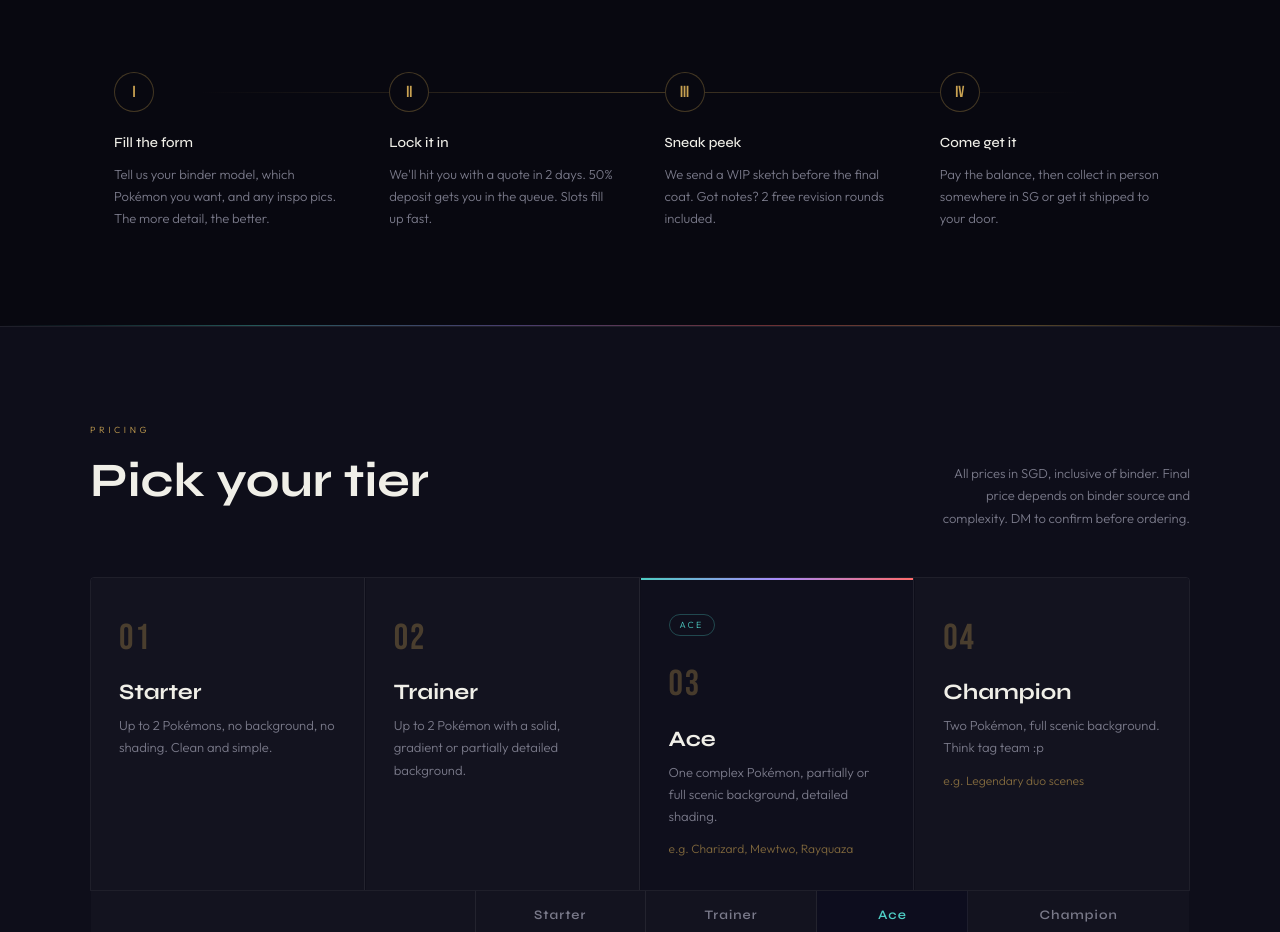
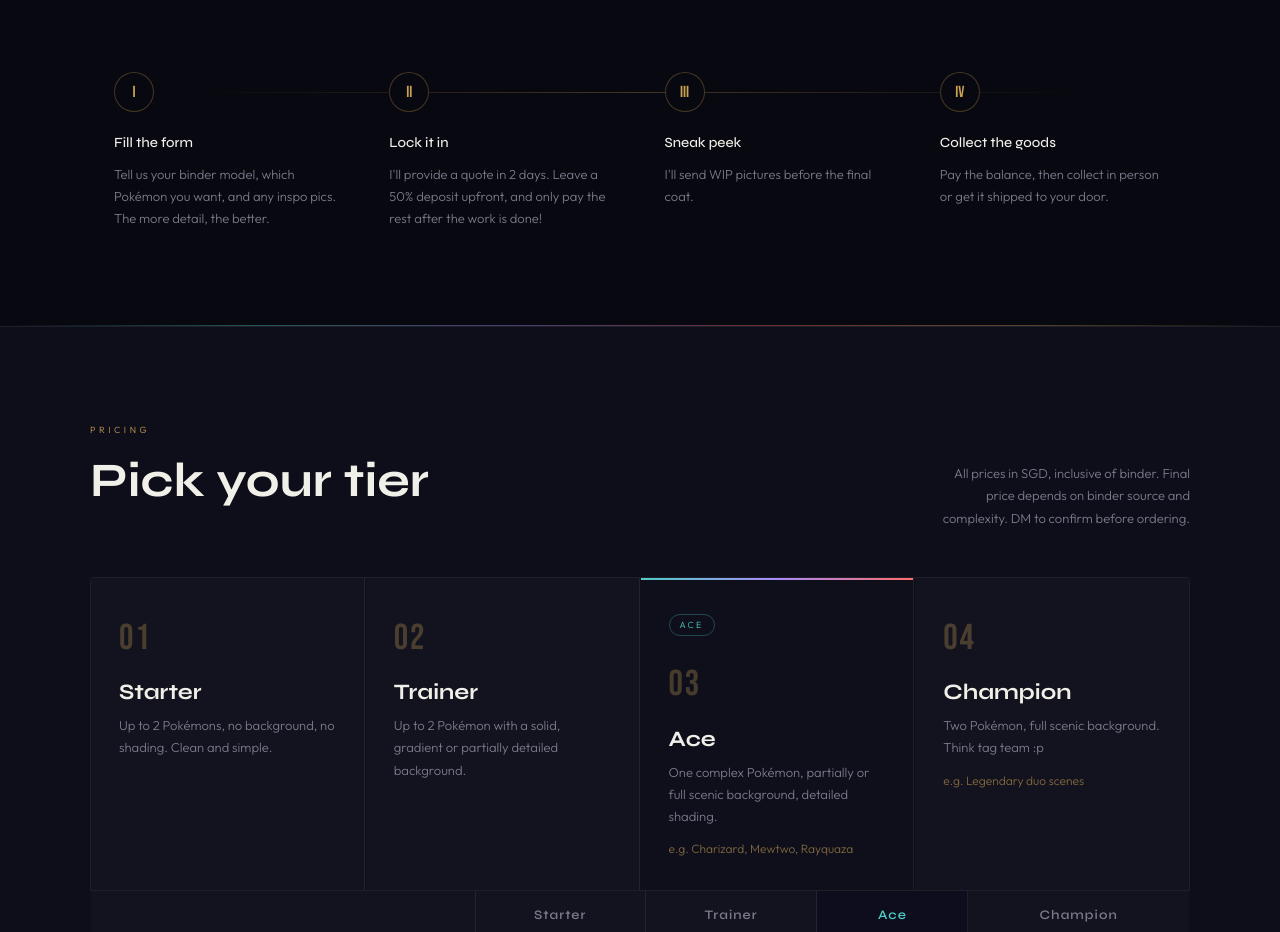
Before and after one commit to ixoriginalssg/ix-originals, a Next.js app: page / in a window 1280 px wide. Shown: the part 2600-3532 px from the top of the page. Built offline with nearby package versions, Linux system fonts and the light colour scheme.

Commit message:
Update Process.tsx
edited words

```diff
--- a/components/Process.tsx
+++ b/components/Process.tsx
@@ -7,17 +7,17 @@ const steps = [
   {
     num: 'II',
     title: 'Lock it in',
-    desc: "We'll hit you with a quote in 2 days. 50% deposit gets you in the queue. Slots fill up fast.",
+    desc: "I'll provide a quote in 2 days. Leave a 50% deposit upfront, and only pay the rest after the work is done!",
   },
   {
     num: 'III',
     title: 'Sneak peek',
-    desc: 'We send a WIP sketch before the final coat. Got notes? 2 free revision rounds included.',
+    desc: "I'll send WIP pictures before the final coat.",
   },
   {
     num: 'IV',
-    title: 'Come get it',
-    desc: 'Pay the balance, then collect in person somewhere in SG or get it shipped to your door.',
+    title: 'Collect the goods',
+    desc: 'Pay the balance, then collect in person or get it shipped to your door.',
   },
 ]
 
```
